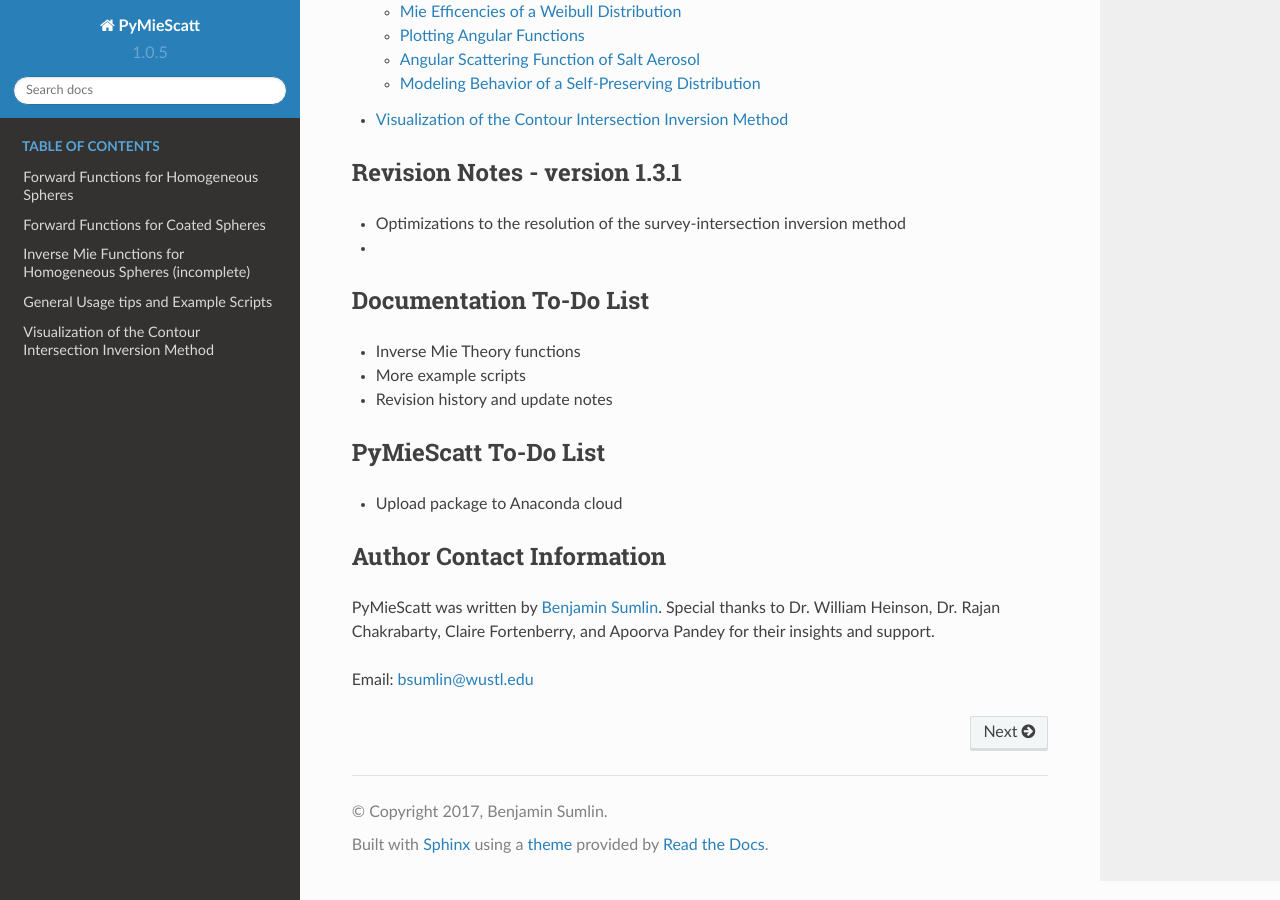
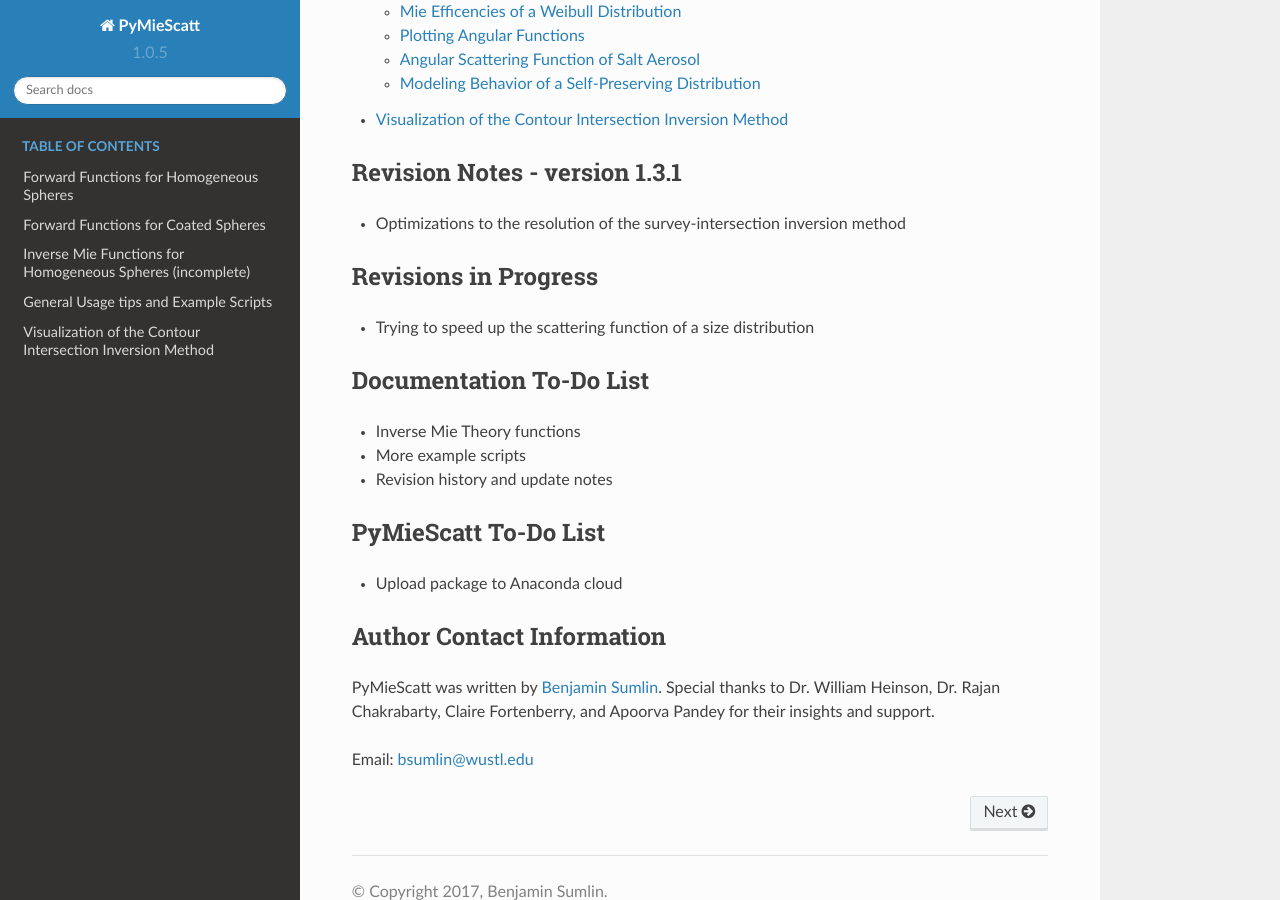
Before and after one commit to bsumlin/PyMieScatt, a Sphinx documentation site: the page built from docs/index.rst, in a window 1280 px wide and 900 px high, scrolled down 1055 px. Built offline with Sphinx 7.4.7 and the Read the Docs theme 2.0.0, drawn with Linux system fonts in a browser that asks for light colours; formulas are drawn with MathJax 3; pages that are not in the unit, such as notebooks, are missing from menus.

Commit message:
minor
docs

```diff
--- a/docs/index.rst
+++ b/docs/index.rst
@@ -39,7 +39,11 @@
 ------------------------------
 
 - Optimizations to the resolution of the survey-intersection inversion method
--
+
+Revisions in Progress
+---------------------
+
+- Trying to speed up the scattering function of a size distribution
 
 Documentation To-Do List
 ------------------------
```
